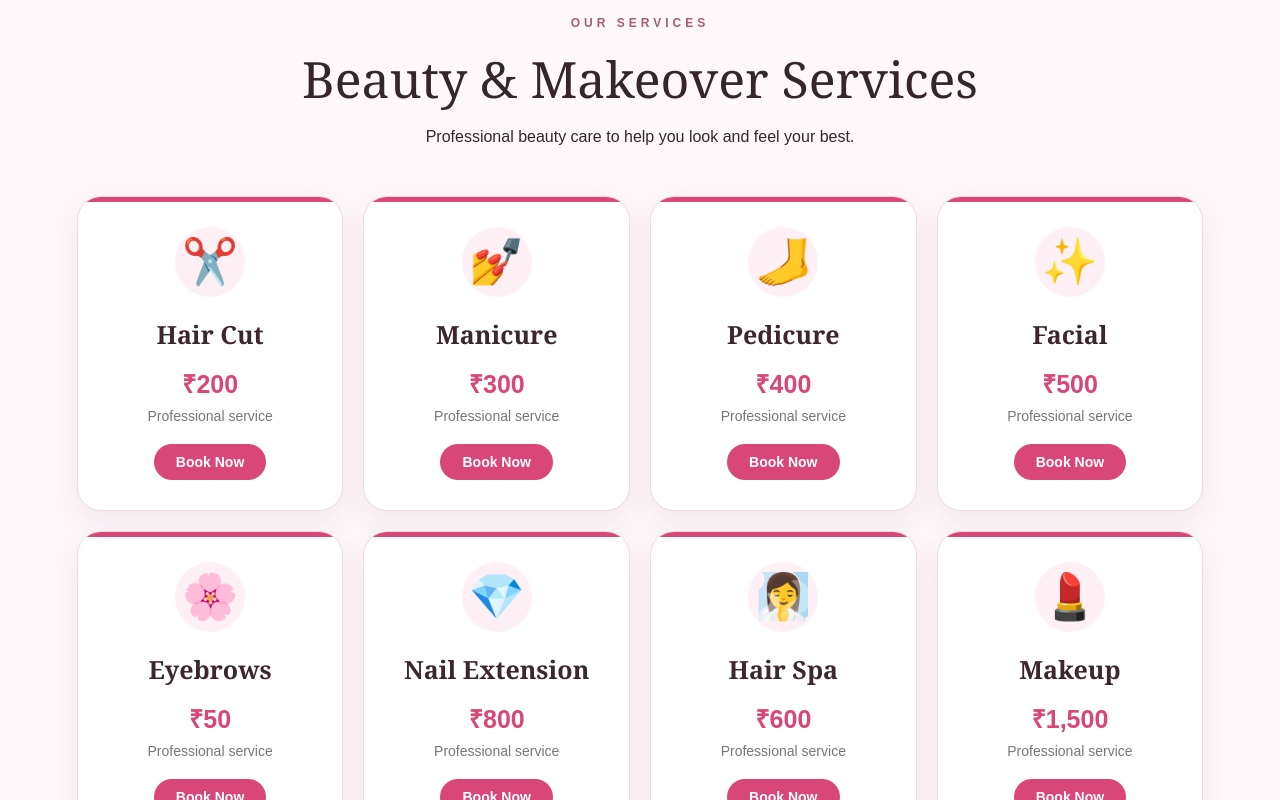
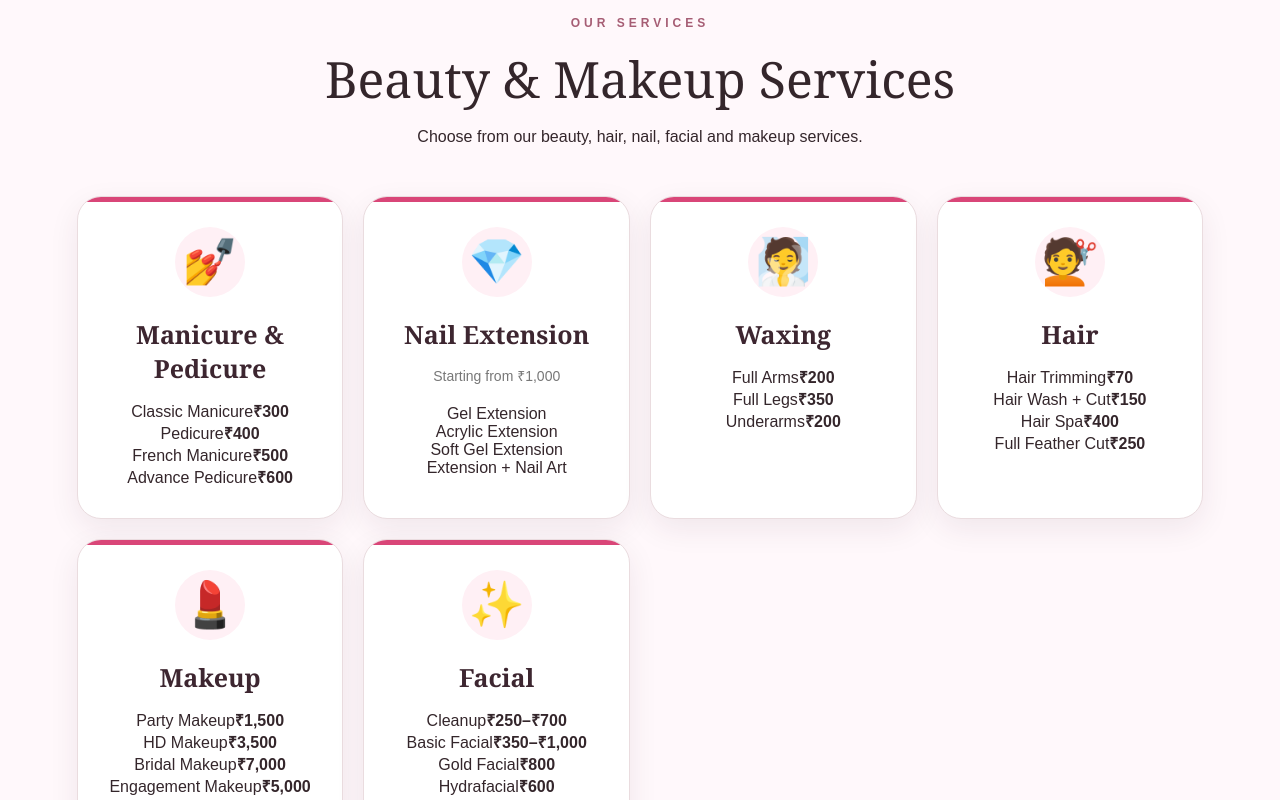
Before and after one commit to ks7732715-commits/shreyas-makeover, a React (Vite) app: page / in a window 1280 px wide. Shown: the part 820-1620 px from the top of the page. Built offline with nearby package versions, Linux system fonts and the light colour scheme; no server answers.

Commit message:
Update services and prices

```diff
--- a/src/components/Services.jsx
+++ b/src/components/Services.jsx
@@ -1,125 +1,121 @@
-const services = [
+const serviceCategories = [
   {
-    icon: "✂️",
-    en: "Hair Cut",
-    hi: "हेयर कट",
-    price: "₹200",
+    title: "Manicure & Pedicure",
+    icon: "💅",
+    items: [
+      { name: "Classic Manicure", price: "₹300" },
+      { name: "Pedicure", price: "₹400" },
+      { name: "French Manicure", price: "₹500" },
+      { name: "Advance Pedicure", price: "₹600" },
+    ],
   },
   {
-    icon: "💅",
-    en: "Manicure",
-    hi: "मैनिक्योर",
-    price: "₹300",
+    title: "Nail Extension",
+    icon: "💎",
+    note: "Starting from ₹1,000",
+    items: [
+      { name: "Gel Extension" },
+      { name: "Acrylic Extension" },
+      { name: "Soft Gel Extension" },
+      { name: "Extension + Nail Art" },
+    ],
   },
   {
-    icon: "🦶",
-    en: "Pedicure",
-    hi: "पेडीक्योर",
-    price: "₹400",
+    title: "Waxing",
+    icon: "🧖",
+    items: [
+      { name: "Full Arms", price: "₹200" },
+      { name: "Full Legs", price: "₹350" },
+      { name: "Underarms", price: "₹200" },
+    ],
   },
   {
-    icon: "✨",
-    en: "Facial",
-    hi: "फेशियल",
-    price: "₹500",
+    title: "Hair",
+    icon: "💇",
+    items: [
+      { name: "Hair Trimming", price: "₹70" },
+      { name: "Hair Wash + Cut", price: "₹150" },
+      { name: "Hair Spa", price: "₹400" },
+      { name: "Full Feather Cut", price: "₹250" },
+    ],
   },
   {
-    icon: "🌸",
-    en: "Eyebrows",
-    hi: "आइब्रो",
-    price: "₹50",
+    title: "Makeup",
+    icon: "💄",
+    items: [
+      { name: "Party Makeup", price: "₹1,500" },
+      { name: "HD Makeup", price: "₹3,500" },
+      { name: "Bridal Makeup", price: "₹7,000" },
+      { name: "Engagement Makeup", price: "₹5,000" },
+      { name: "HD Bridal Makeup", price: "₹11,000" },
+      { name: "Airbrush Bridal Makeup", price: "₹15,000" },
+      { name: "Shreya's Signature Makeup", price: "₹20,000" },
+    ],
   },
   {
-    icon: "💎",
-    en: "Nail Extension",
-    hi: "नेल एक्सटेंशन",
-    price: "₹800",
-  },
-  {
-    icon: "🧖‍♀️",
-    en: "Hair Spa",
-    hi: "हेयर स्पा",
-    price: "₹600",
-  },
-  {
-    icon: "💄",
-    en: "Makeup",
-    hi: "मेकअप",
-    price: "₹1,500",
+    title: "Facial",
+    icon: "✨",
+    items: [
+      { name: "Cleanup", price: "₹250–₹700" },
+      { name: "Basic Facial", price: "₹350–₹1,000" },
+      { name: "Gold Facial", price: "₹800" },
+      { name: "Hydrafacial", price: "₹600" },
+    ],
   },
 ];
 
 export default function Services({ language }) {
+  const isHindi = language === "hi";
+
   return (
     <section id="services" className="services-section">
-
       <div className="section-title">
-
         <p className="eyebrow">
-          {language === "en"
-            ? "OUR SERVICES"
-            : "हमारी सेवाएं"}
+          {isHindi ? "हमारी सेवाएं" : "OUR SERVICES"}
         </p>
 
         <h2>
-          {language === "en"
-            ? "Beauty & Makeover Services"
-            : "ब्यूटी और मेकओवर सेवाएं"}
+          {isHindi ? "ब्यूटी और मेकअप सेवाएं" : "Beauty & Makeup Services"}
         </h2>
 
         <p>
-          {language === "en"
-            ? "Professional beauty care to help you look and feel your best."
-            : "आपको खूबसूरत और आत्मविश्वासी महसूस कराने के लिए प्रोफेशनल ब्यूटी केयर।"}
+          {isHindi
+            ? "अपनी पसंद की सेवा चुनें और अपॉइंटमेंट बुक करें।"
+            : "Choose from our beauty, hair, nail, facial and makeup services."}
         </p>
-
       </div>
 
+      <div className="services-grid">
+        {serviceCategories.map((category) => (
+          <div className="service-card" key={category.title}>
+            <div className="service-card-header">
+              <span className="service-icon">{category.icon}</span>
 
-      <div className="services-grid">
+              <div>
+                <h3>{category.title}</h3>
 
-        {services.map((service) => (
-
-          <div
-            className="service-card"
-            key={service.en}
-          >
-
-            <div className="service-icon">
-              {service.icon}
+                {category.note && (
+                  <p className="service-note">
+                    {category.note}
+                  </p>
+                )}
+              </div>
             </div>
 
-            <h3>
-              {language === "en"
-                ? service.en
-                : service.hi}
-            </h3>
+            <div className="service-list">
+              {category.items.map((item) => (
+                <div className="service-item" key={item.name}>
+                  <span>{item.name}</span>
 
-            <div className="service-price">
-              {service.price}
+                  {item.price && (
+                    <strong>{item.price}</strong>
+                  )}
+                </div>
+              ))}
             </div>
-
-            <p>
-              {language === "en"
-                ? "Professional service"
-                : "प्रोफेशनल सर्विस"}
-            </p>
-
-            <a
-              href="#booking"
-              className="service-book"
-            >
-              {language === "en"
-                ? "Book Now"
-                : "अभी बुक करें"}
-            </a>
-
           </div>
-
         ))}
-
       </div>
-
     </section>
   );
 }
```
